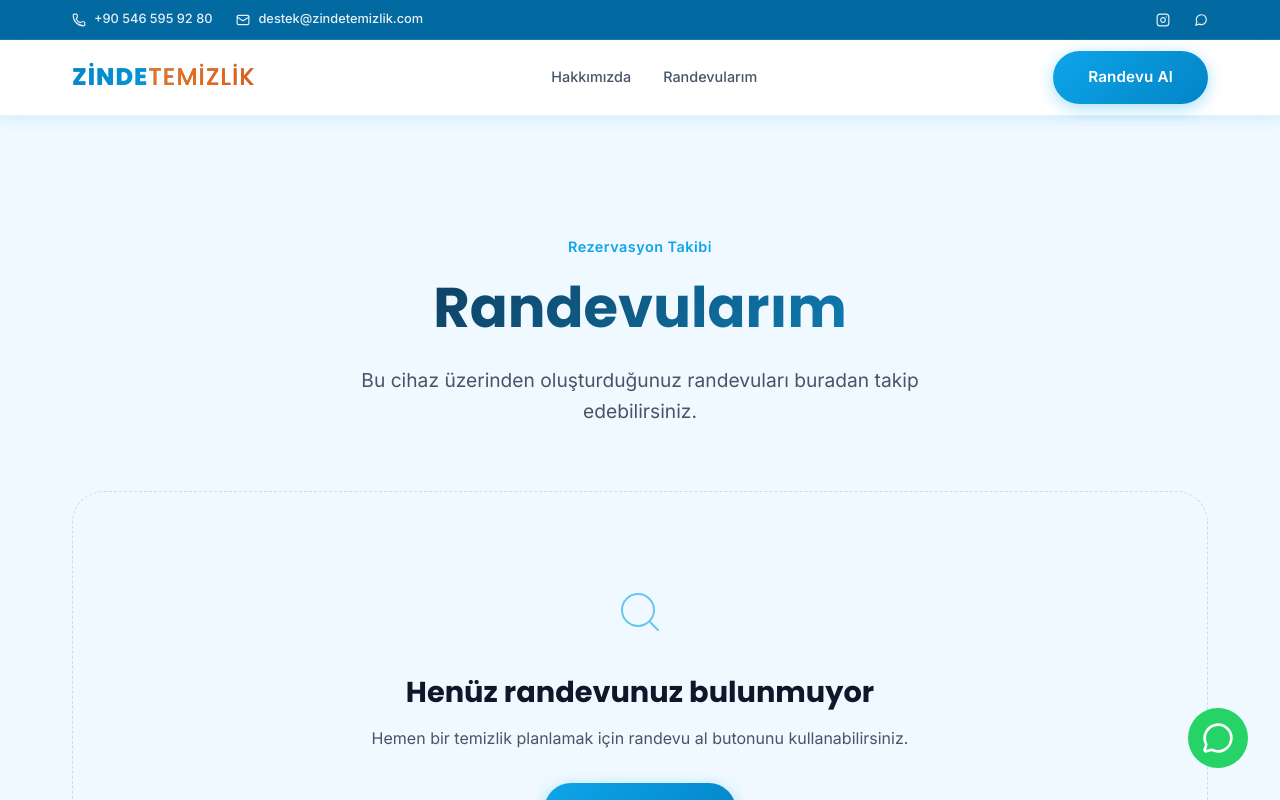
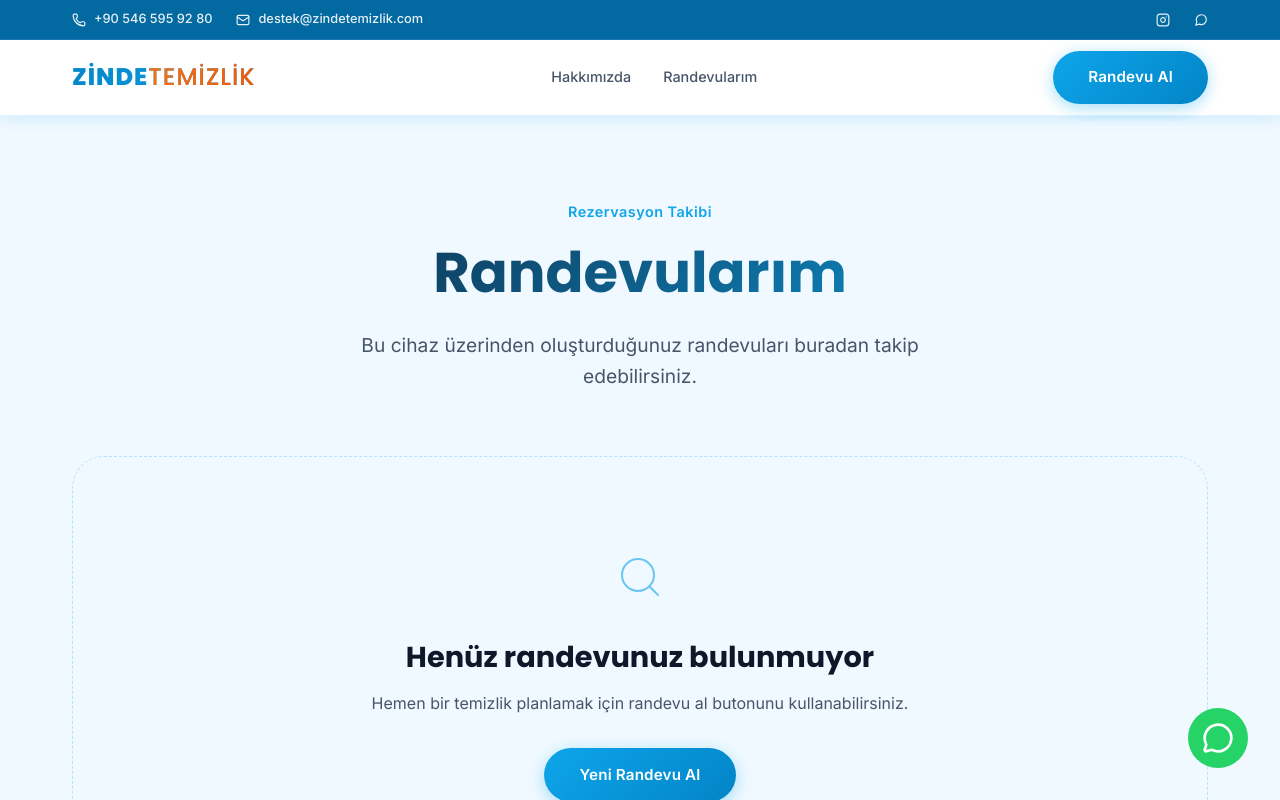
Before and after one commit to yarendilara/akseltemizlik, a Next.js app: page /randevularim in a window 1280 px wide. Shown: the top 800 px of the page. Built offline with nearby package versions, Linux system fonts and the light colour scheme.

Commit message:
UI: Moved Randevularım header up by 40px

```diff
--- a/src/app/randevularim/page.module.css
+++ b/src/app/randevularim/page.module.css
@@ -1,6 +1,6 @@
 .main {
   min-height: 100vh;
-  padding-top: 115px;
+  padding-top: 80px;
   padding-bottom: 4rem;
   background: var(--bg-main);
 }
```
